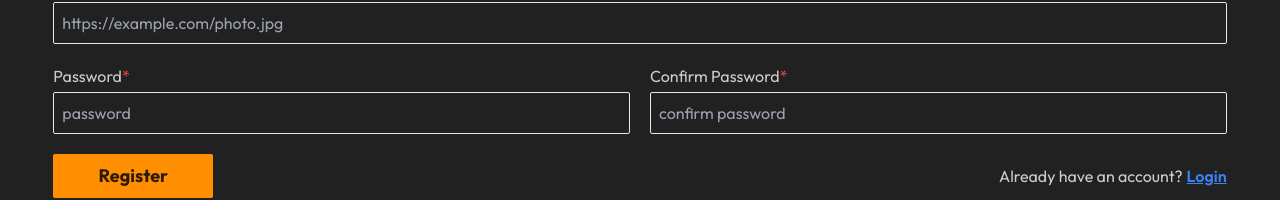
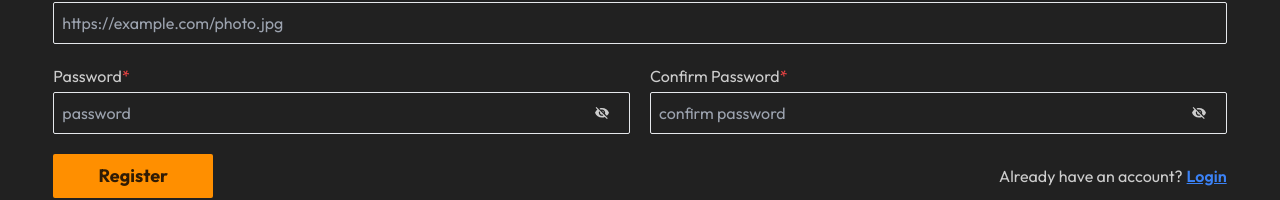
Before and after one commit to mahfuzHasan2003/Chill-Gamer-frontend, a React (Vite) app: page /auth/register in a window 1280 px wide. Shown: the part 582-782 px from the top of the page. Built offline with nearby package versions, Linux system fonts and the light colour scheme; no server answers.

Commit message:
added password show hide toggling system

```diff
--- a/src/components/TopRated.jsx
+++ b/src/components/TopRated.jsx
@@ -6,7 +6,7 @@ const TopRated = () => {
    const [topRatedReviews, setTopRatedReviews] = useState([]);
    useEffect(() => {
       axios
-         .get("http://localhost:3000/top-rated-ever")
+         .get("https://chill-gamer-backend.vercel.app/top-rated-ever")
          .then((response) => setTopRatedReviews(response.data))
          .catch((err) => console.error(err));
    }, []);
--- a/src/pages/AddReview.jsx
+++ b/src/pages/AddReview.jsx
@@ -37,7 +37,7 @@ const AddReview = () => {
          rating,
          review,
       };
-      fetch("http://localhost:3000/reviews", {
+      fetch("https://chill-gamer-backend.vercel.app/reviews", {
          method: "POST",
          headers: { "content-type": "application/json" },
          body: JSON.stringify(newReview),
--- a/src/pages/GameWatchList.jsx
+++ b/src/pages/GameWatchList.jsx
@@ -7,7 +7,7 @@ const GameWatchList = () => {
    const [myWatchList, setMyWatchList] = useState([]);
    useEffect(() => {
       axios
-         .get(`http://localhost:3000/watchList/${user.email}`)
+         .get(`https://chill-gamer-backend.vercel.app/watchList/${user.email}`)
          .then((data) => setMyWatchList(data.data));
    }, []);
 
--- a/src/pages/Login.jsx
+++ b/src/pages/Login.jsx
@@ -1,9 +1,11 @@
 import { Divider } from "@mui/material";
-import { useContext } from "react";
+import { useContext, useState } from "react";
 import { AuthContext } from "../providers/AuthDataProvider";
 import { Link, useNavigate } from "react-router-dom";
+import { IoMdEye, IoMdEyeOff } from "react-icons/io";
 const Login = () => {
    const navigate = useNavigate();
+   const [showPass, setShowPass] = useState(false);
    const {
       logInWithGoogle,
       error,
@@ -74,13 +76,26 @@ const Login = () => {
                <label htmlFor='password'>
                   Password<span className='text-red-500'>*</span>
                </label>
-               <input
-                  type='password'
-                  id='password'
-                  name='password'
-                  placeholder='password'
-                  className='bg-transparent p-2 border rounded-sm'
-               />
+               <div className='relative'>
+                  <input
+                     type={showPass ? "text" : "password"}
+                     id='password'
+                     name='password'
+                     placeholder='password'
+                     className='bg-transparent p-2 border rounded-sm relative w-full'
+                  />
+                  {showPass ? (
+                     <IoMdEye
+                        className='absolute right-5 top-1/2 -translate-y-1/2 cursor-pointer'
+                        onClick={() => setShowPass((prev) => !prev)}
+                     />
+                  ) : (
+                     <IoMdEyeOff
+                        className='absolute right-5 top-1/2 -translate-y-1/2 cursor-pointer'
+                        onClick={() => setShowPass((prev) => !prev)}
+                     />
+                  )}
+               </div>
             </div>
             {error && (
                <p className='text-sm text-red-500 md:col-span-2'>{error}</p>
--- a/src/pages/MyReviews.jsx
+++ b/src/pages/MyReviews.jsx
@@ -10,7 +10,9 @@ const MyReviews = () => {
    const [myReviews, setMyReviews] = useState([]);
    useEffect(() => {
       axios
-         .get(`http://localhost:3000/my-reviews/user/${user.email}`)
+         .get(
+            `https://chill-gamer-backend.vercel.app/my-reviews/user/${user.email}`
+         )
          .then((data) => setMyReviews(data.data));
    }, [user.email, myReviews]);
    const swalWithBootstrapButtons = Swal.mixin({
@@ -65,7 +67,7 @@ const MyReviews = () => {
                                           .then((result) => {
                                              if (result.isConfirmed) {
                                                 fetch(
-                                                   `http://localhost:3000/review/${singleReview._id}`,
+                                                   `https://chill-gamer-backend.vercel.app/review/${singleReview._id}`,
                                                    {
                                                       method: "DELETE",
                                                    }
--- a/src/pages/Register.jsx
+++ b/src/pages/Register.jsx
@@ -1,10 +1,14 @@
 import { Divider } from "@mui/material";
-import { useContext } from "react";
+import { useContext, useState } from "react";
 import { AuthContext } from "../providers/AuthDataProvider";
 import { Link, useNavigate } from "react-router-dom";
+import { IoMdEye, IoMdEyeOff } from "react-icons/io";
 
 const Register = () => {
    const navigate = useNavigate();
+   const [showPass, setShowPass] = useState(false);
+   const [confirmPass, setConfirmPass] = useState(false);
+
    const {
       logInWithGoogle,
       error,
@@ -119,25 +123,51 @@ const Register = () => {
                <label htmlFor='password'>
                   Password<span className='text-red-500'>*</span>
                </label>
+               <div className='relative'>
                   <input
-                  type='password'
+                     type={showPass ? "text" : "password"}
                      id='password'
                      name='password'
                      placeholder='password'
-                  className='bg-transparent p-2 border rounded-sm'
+                     className='bg-transparent p-2 border rounded-sm w-full'
                   />
+                  {showPass ? (
+                     <IoMdEye
+                        className='absolute right-5 top-1/2 -translate-y-1/2 cursor-pointer'
+                        onClick={() => setShowPass((prev) => !prev)}
+                     />
+                  ) : (
+                     <IoMdEyeOff
+                        className='absolute right-5 top-1/2 -translate-y-1/2 cursor-pointer'
+                        onClick={() => setShowPass((prev) => !prev)}
+                     />
+                  )}
+               </div>
             </div>
             <div className='flex flex-col gap-1'>
                <label htmlFor='confirmPassword'>
                   Confirm Password<span className='text-red-500'>*</span>
                </label>
+               <div className='relative'>
                   <input
-                  type='password'
+                     type={confirmPass ? "text" : "password"}
                      id='confirmPassword'
                      name='confirmPassword'
                      placeholder='confirm password'
-                  className='bg-transparent p-2 border rounded-sm'
+                     className='bg-transparent p-2 border rounded-sm w-full'
                   />
+                  {confirmPass ? (
+                     <IoMdEye
+                        className='absolute right-5 top-1/2 -translate-y-1/2 cursor-pointer'
+                        onClick={() => setConfirmPass((prev) => !prev)}
+                     />
+                  ) : (
+                     <IoMdEyeOff
+                        className='absolute right-5 top-1/2 -translate-y-1/2 cursor-pointer'
+                        onClick={() => setConfirmPass((prev) => !prev)}
+                     />
+                  )}
+               </div>
             </div>
             {error && (
                <p className='text-sm text-red-500 md:col-span-2'>{error}</p>
--- a/src/pages/ReviewDetails.jsx
+++ b/src/pages/ReviewDetails.jsx
@@ -38,7 +38,7 @@ const ReviewDetails = () => {
          rating,
          gameType,
       };
-      fetch("http://localhost:3000/watchList/", {
+      fetch("https://chill-gamer-backend.vercel.app/watchList/", {
          method: "POST",
          headers: { "content-type": "application/json" },
          body: JSON.stringify(newWatchListData),
--- a/src/pages/UpdateReview.jsx
+++ b/src/pages/UpdateReview.jsx
@@ -48,7 +48,7 @@ const UpdateReview = () => {
          review: userReview,
          rating,
       };
-      fetch(`http://localhost:3000/review/${_id}`, {
+      fetch(`https://chill-gamer-backend.vercel.app/review/${_id}`, {
          method: "PATCH",
          headers: { "content-type": "application/json" },
          body: JSON.stringify(updatedReview),
```
Lines whose indentation alone changed are shown as unchanged.
